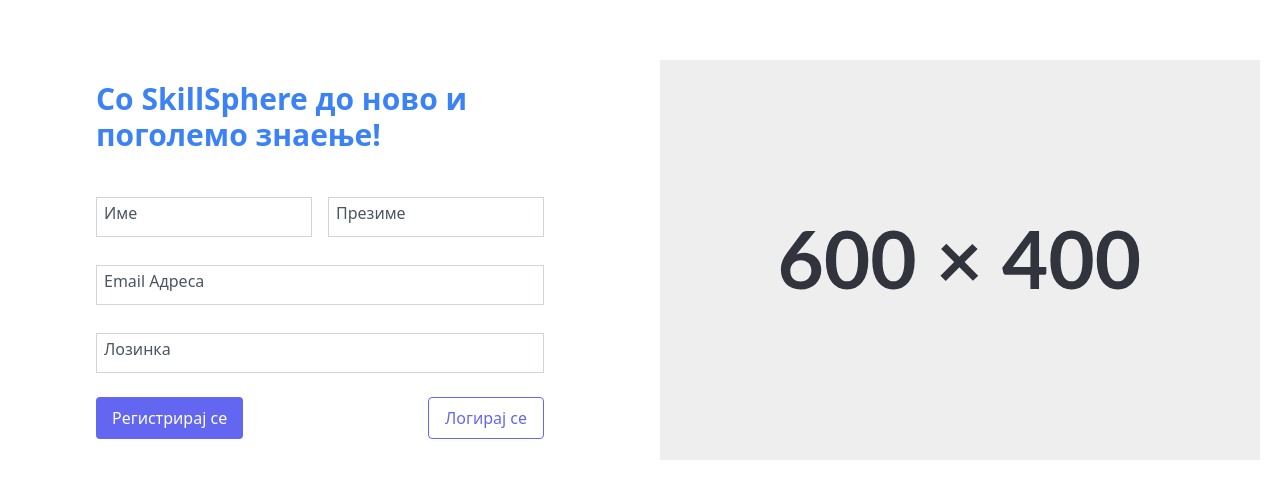
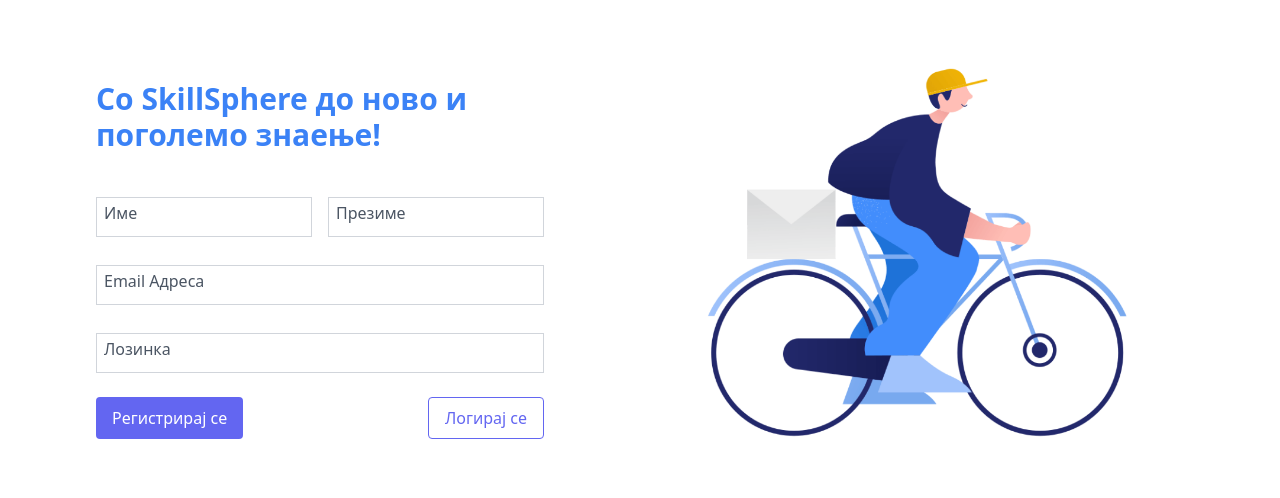
Before and after one commit to Team-27-CoursesApp/frontend, a React (Vite) app in the folder coursesApp/: page /register in a window 1280 px wide. Shown: the part 140-638 px from the top of the page. Built offline with nearby package versions, Linux system fonts and the light colour scheme.

Commit message:
T2C-38: update the background image on register page

```diff
--- a/coursesApp/src/Pages/Register/RegisterPage.jsx
+++ b/coursesApp/src/Pages/Register/RegisterPage.jsx
@@ -1,5 +1,5 @@
-import React from 'react';
 import RegisterForm from '../../Components/Register/RegisterForm';
+import background from "../../assets/background.png";
 
 const RegisterPage = () => {
   return (
@@ -14,7 +14,7 @@
         </div>
       </div>
       <div className="w-full md:w-1/2 flex items-center justify-center">
-        <img src="/placeholder.svg" alt="placeholder-image" className="max-h-full max-w-full" />
+        <img src={background} alt="background-image" className="max-h-full max-w-full" />
       </div>
     </div>
   );
```
Also changed, not shown: coursesApp/src/assets/background.png (added).
